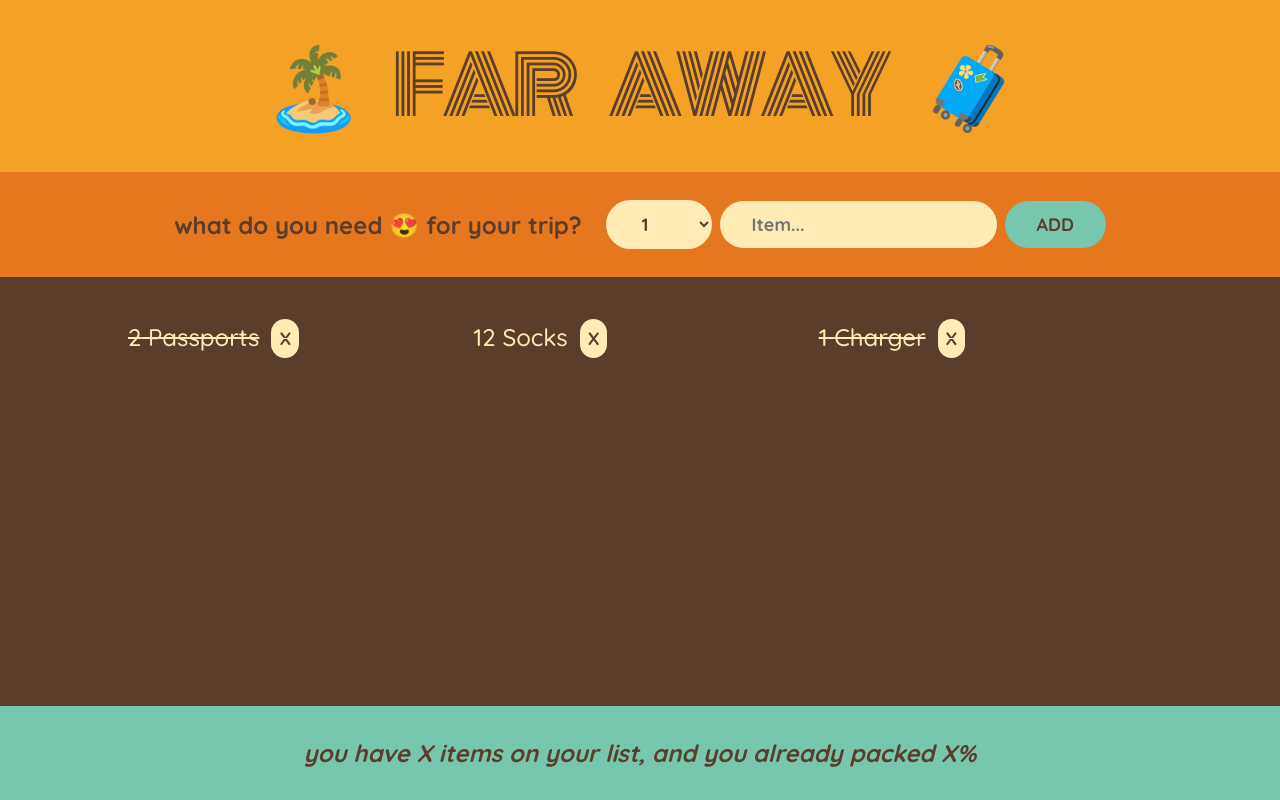
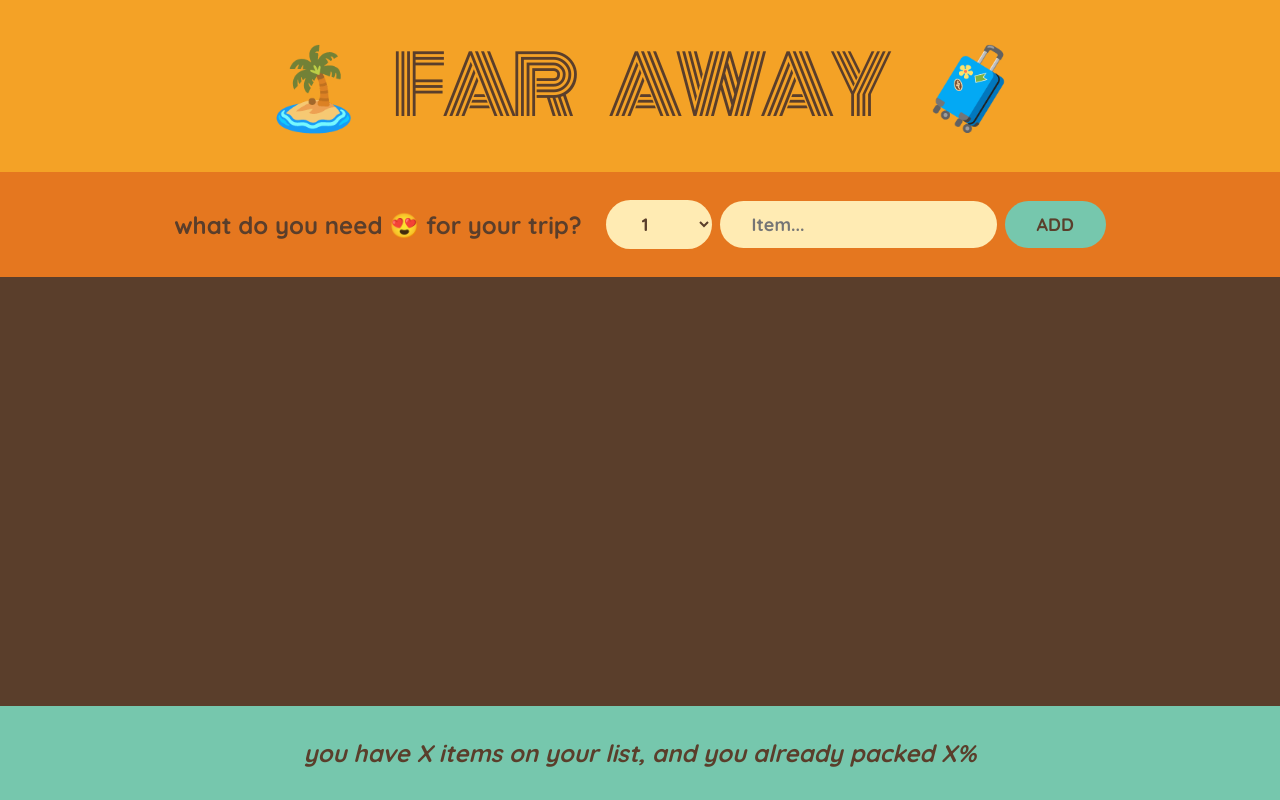
Before and after one commit to parisaMontakhab/travel-list, a React (Vite) app in the folder final/: page / in a window 1280 px wide. Built offline with nearby package versions, Linux system fonts and the light colour scheme.

Commit message:
refactor: lifting state up --items state of from to App and pass props to Packinglist

```diff
--- a/final/src/App.jsx
+++ b/final/src/App.jsx
@@ -8,12 +8,15 @@ const initialItems = [
 
 
 function App() {
-
+  const [items,setItems] = useState([]);
+  function handleAddItem(item){
+    setItems((items)=>[...items,item])
+   }
   return (
     <div className="app">
       <Logo />
-      <Form />
-      <PackingList />
+      <Form onAddItems={handleAddItem} />
+      <PackingList items={items}/>
       <Stats />
     </div>
   );
@@ -25,24 +28,22 @@ function Logo() {
   return <h1> 🏝️ Far Away 🧳</h1>;
 }
 
-function Form() {
+function Form({onAddItems}) {
   const [desc, setDesc] = useState("");
   const [quantity, setQuantity] = useState(1);
-  const [items,setItems] = useState([]);
 
-  function handleAddItem(item){
-   setItems((items)=>[...items,item])
-  }
+
+
 
   function handleSubmit(e) {
     e.preventDefault();
     if (!desc) return;
     const newItem = { desc, quantity, packed: false, id: new Date() };
 
-    handleAddItem(newItem);
+    onAddItems(newItem);
     setDesc("");
     setQuantity(1);
-    console.log(newItem);
+
   }
 
   return (
@@ -69,11 +70,11 @@ function Form() {
   );
 }
 
-function PackingList() {
+function PackingList({items}) {
   return (
     <div className="list">
       <ul>
-        {initialItems.map((item) => (
+        {items.map((item) => (
           <Item item={item} key={item.id} />
         ))}
       </ul>
@@ -88,7 +89,7 @@ function Item({ item }) {
       style={item.packed ? { textDecoration: "line-through" } : {}}
     >
       <span>
-        {item.quantity} {item.description}
+        {item.quantity} {item.desc}
       </span>
       <button> X </button>
     </li>
```
